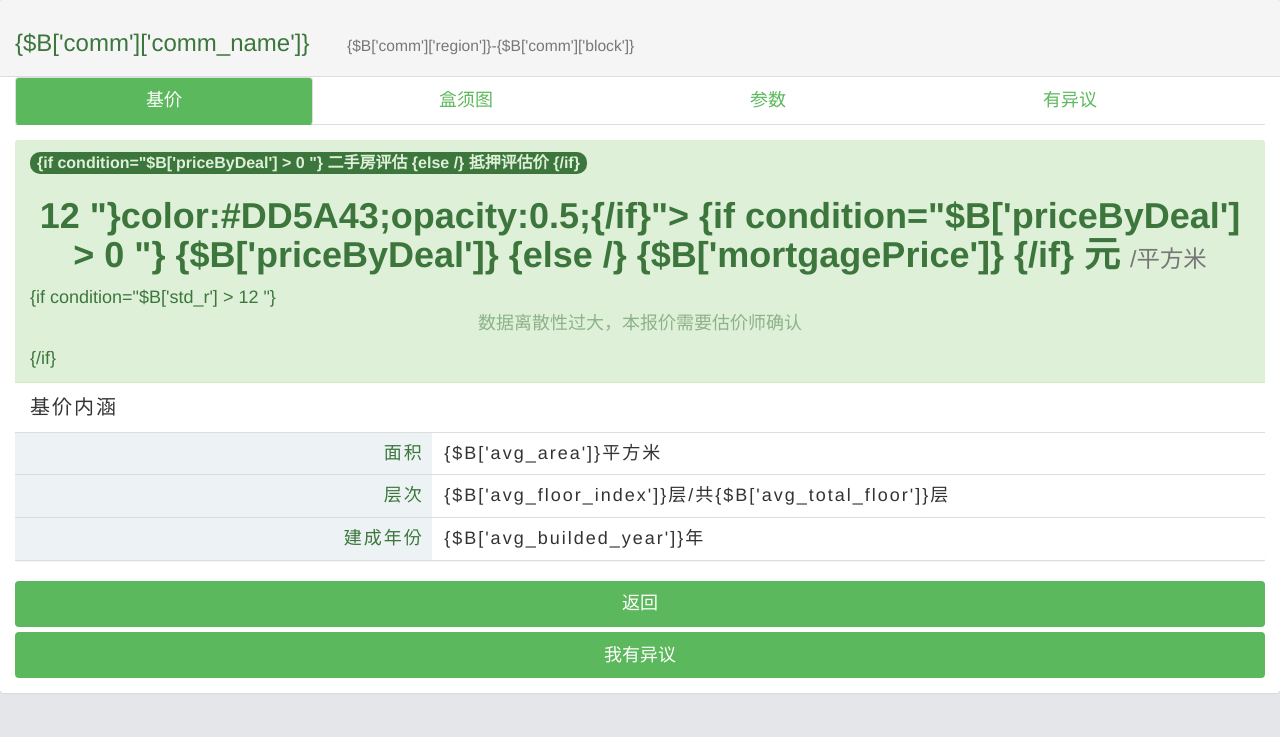
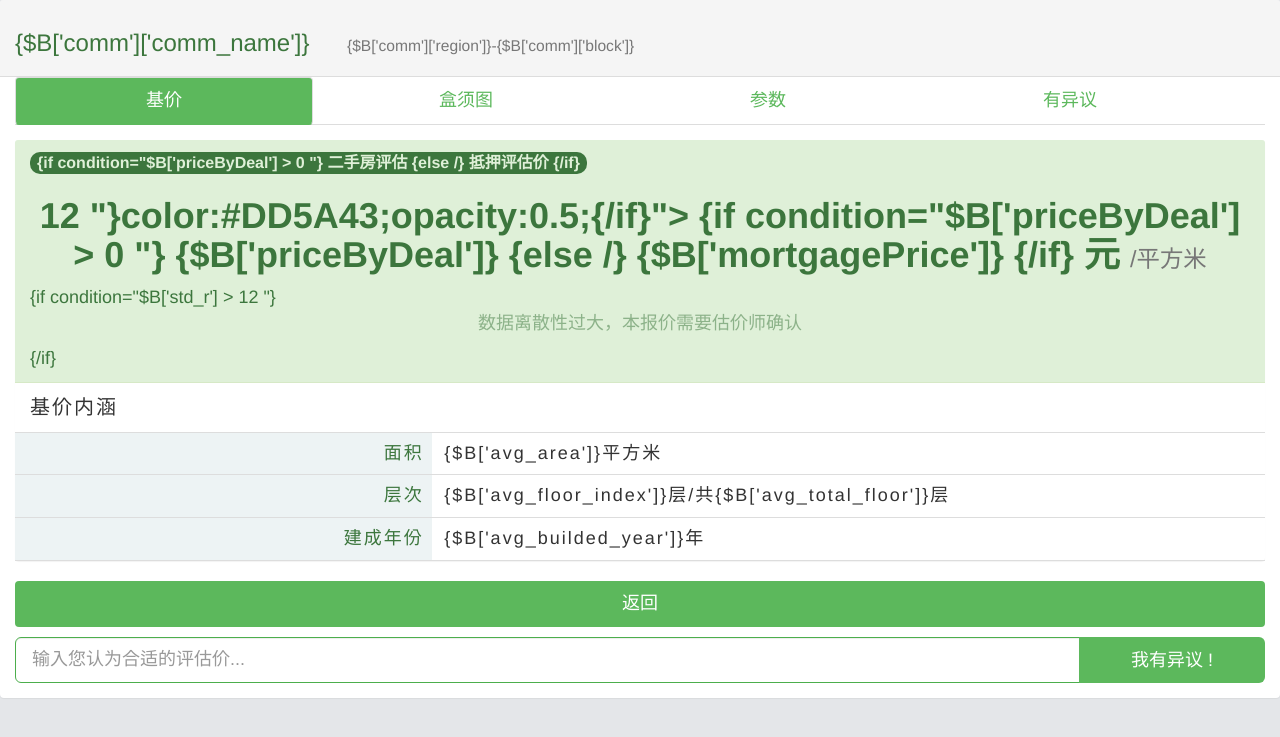
Before and after one commit to VinceLim68/cdhpg, a PHP site: page /DbName/application/phone/view/index/getPrice.html in a window 1280 px wide. Shown: the top 737 px of the page. Run offline with PHP 8.4, Linux system fonts and the light colour scheme; some libraries are stand-ins or nearby versions.

Commit message:
记录用户查询情况，并避免重复

```diff
--- a/application/phone/config.php
+++ b/application/phone/config.php
@@ -16,4 +16,5 @@
     'box_width'                     =>5,                //盒须图本身的宽度
     'Y_padding'                     =>5,                //相当于top_padding
     'barChart_num'                  =>30,               //直方图的数量
+    'std_r_limit'                   =>10,               //判断标准差系数是否异常的标准
 ];
--- a/application/phone/view/index/getPrice.html
+++ b/application/phone/view/index/getPrice.html
@@ -142,9 +142,12 @@
 
 								</tr>
 								<tr>
-									<td class="col-md-4 col-xs-4 left " >二手价的位置</td>
-									<td class="col-md-8 col-xs-8 right">{$B['dealPricePosition']}%</td>
-
+									<td class="col-md-4 col-xs-4 left " >二手价</td>
+									<td class="col-md-8 col-xs-8 right">{$B['dealPricePosition']}%/{$B['dealPrice']}</td>
+								</tr>
+								<tr>
+									<td class="col-md-4 col-xs-4 left " >交易价/二手报价</td>
+									<td class="col-md-8 col-xs-8 right">{$B['price']}/{$B['priceByDeal']}</td>
 								</tr>
 								</table>
 						</div>
@@ -160,7 +163,13 @@
 
 
 			<a class="btn btn-success btn-block btn-lg" href="{:url('index')}">返回</a>
-			<button class="btn btn-success btn-block btn-lg">我有异议</button>
+			<!-- <button class="btn btn-success btn-block btn-lg">我有异议</button> -->
+			 <div class="input-group input-group-lg" style="margin-top:10px;">
+		      <input type="text" class="form-control" placeholder="输入您认为合适的评估价...">
+		      <span class="input-group-btn ">
+		        <button class="btn btn-success " type="button">&emsp;&emsp;我有异议 !&emsp;&emsp;   </button>
+		      </span>
+		    </div>
 		</div>
 	</div>
 
--- a/application/phone/view/index/index.html
+++ b/application/phone/view/index/index.html
@@ -25,7 +25,7 @@
 
 
 </div>
-<form style="margin: 0 3%;" action="{:url('getCommName')}" >
+<form style="margin: 0 3%;" action="{:url('getCommName')}" method="post">
     <div class="form-group" >
         <label for="exampleInputEmail1 " class="sr-only" >Email address</label>
         <input type="text" class="form-control input-lg" name="comm"  placeholder="您要评估的小区">
--- a/public/static/css/comms/enquiry.css
+++ b/public/static/css/comms/enquiry.css
@@ -57,7 +57,7 @@
 }
 .table>tbody>tr>td.left {
 	text-align: right;
-	color: #3c763d;;
+	color: #3c763d;
     background-color: #EDF3F4;
 }
 
@@ -110,6 +110,24 @@
 	font-size: 12px;
  }
 
+.form-control{
+	border: 1px solid #4CAE4C;
+	color:#3c763d;
+ }
+ .input-group > .form-control{
+	border-top-left-radius: 6px;
+	border-top-right-radius: 0px;
+	border-bottom-right-radius: 0px;
+	border-bottom-left-radius: 6px;
+ }
+
+ .input-group > .input-group-btn > .btn {
+	border-top-left-radius: 0px;
+	border-top-right-radius: 6px;
+	border-bottom-right-radius: 6px;
+	border-bottom-left-radius: 0px;
+
+ }
 
 
 /*媒体查询 */
```
Also changed, not shown: application/evalu/model/ErrorCommModel.php (added, +18 -0 lines), application/evalu/model/MissCommModel.php (deleted, +0 -18 lines), application/phone/controller/Index.php (+34 -5 lines), application/phone/model/QueryRecordsModel.php (added, +48 -0 lines).
